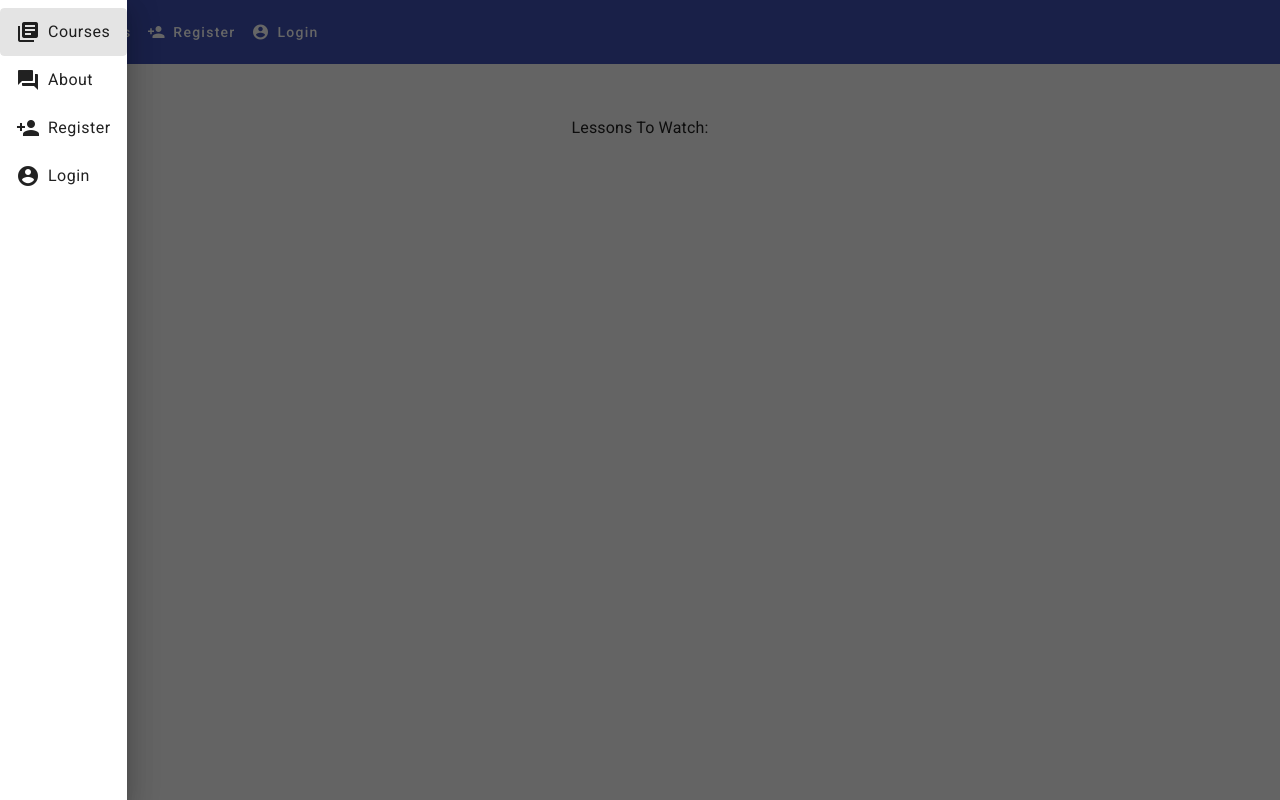
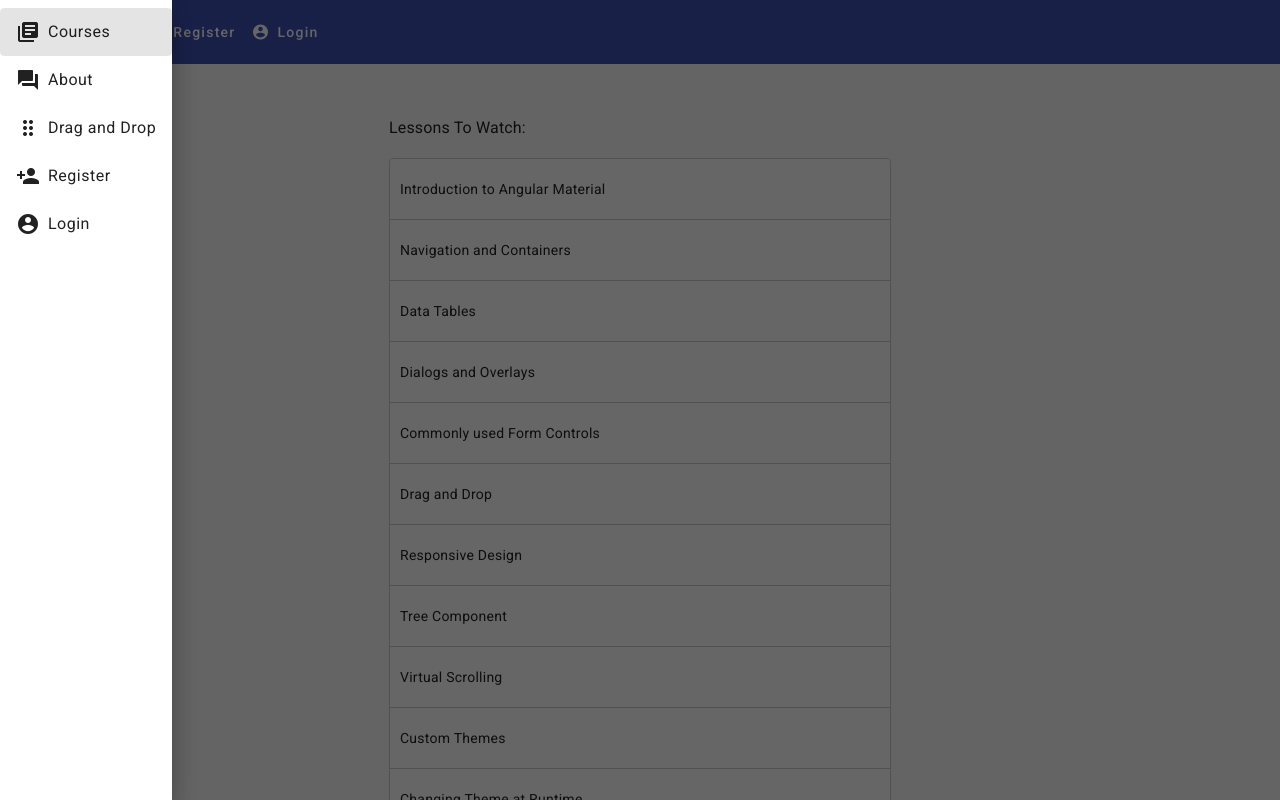
Before and after one commit to syedumerahmedcode/angular-material-course, an Angular app: page /drag-drop-example in a window 1280 px wide. Both pictures are taken after a click on the button "menu". Built offline with nearby package versions, Linux system fonts and the light colour scheme.

Commit message:
Feature: Drag and Drop - Step by step

```diff
--- a/src/app/app.component.html
+++ b/src/app/app.component.html
@@ -17,6 +17,11 @@
             <a mat-list-item routerLink="about">
                 <mat-icon>question_answer</mat-icon>
                 <span>About</span>
+            </a>
+
+            <a mat-list-item routerLink="drag-drop-example">
+                <mat-icon>drag_indicator</mat-icon>
+                <span>Drag and Drop</span>
             </a>
 
             <a mat-list-item >
@@ -46,6 +51,8 @@
         </mat-menu>
 
 
+
+
         <a mat-button>
             <mat-icon>person_add</mat-icon>
             Register
--- a/src/app/drag-drop/drag-drop.component.html
+++ b/src/app/drag-drop/drag-drop.component.html
@@ -4,6 +4,18 @@
   <div class="pending">
 
     <h3>Lessons To Watch:</h3>
+
+    <div cdkDropList class="lessons-list drag-drop-list"
+          (cdkDropListDropped)="drop($event)">
+
+      <div class="lesson" *ngFor="let lesson of lessons" cdkDrag>
+        <div class="drop-placeholder" *cdkDragPlaceholder></div>
+
+        {{lesson.description}}
+
+      </div>
+
+    </div>
 
   </div>
 
--- a/src/app/drag-drop/drag-drop.component.scss
+++ b/src/app/drag-drop/drag-drop.component.scss
@@ -1,3 +1,6 @@
+@import "../../mixins";
+
+@include drag-drop();
 
 .drag-drop-container {
   font-family: "Roboto";
--- a/src/app/drag-drop/drag-drop.component.ts
+++ b/src/app/drag-drop/drag-drop.component.ts
@@ -10,6 +10,7 @@ import {Lesson} from '../model/lesson';
     standalone: false
 })
 export class DragDropComponent {
+
 
   lessons = [
     {
@@ -91,4 +92,26 @@ export class DragDropComponent {
     }
   ];
 
+  /**
+   * Whta should be done when the user drop an item in the drag-drop list after dragging it.
+   * @param event Event emitted when the user drops a draggable item inside a drop container.
+   *              It takes one generic parameter which is the type of list we are dragging and dropping.
+   *              Here it is a list of lessons.
+   */
+  drop(event: CdkDragDrop<Lesson>) {
+    console.log("previous index: " + event.previousIndex);
+    console.log("current index: " + event.currentIndex);
+    /**
+     * Moves an item one index in an array to another.
+
+      param array — Array in which to move the item.
+
+      param fromIndex — Starting index of the item.
+
+      param toIndex — Index to which the item should be moved.
+     */
+    moveItemInArray(this.lessons, event.previousIndex, event.currentIndex)
+
+  }
+
 }
```
